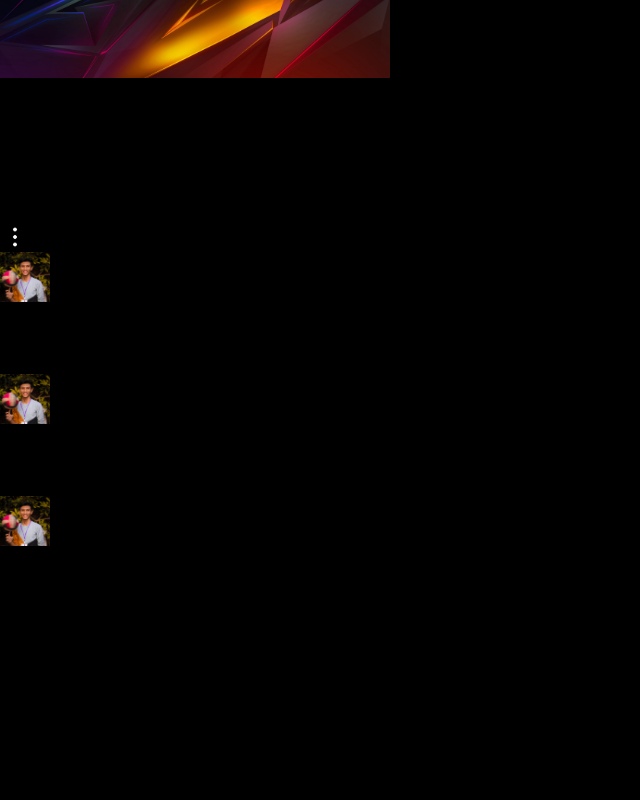
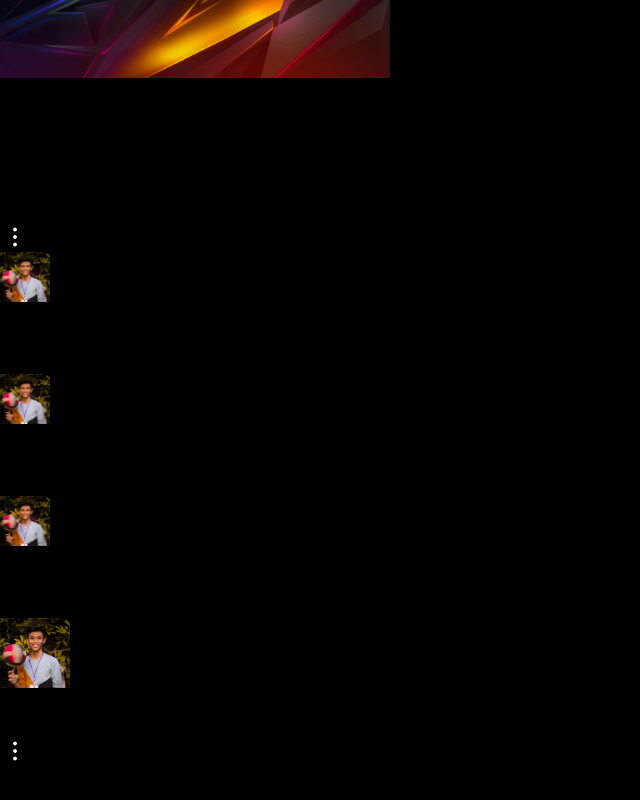
Before and after one commit to z3t444/Profile-grid-card, a React (Vite) app: page / in a window 1280 px wide. Shown: the part 1300-2100 px from the top of the page, without its empty margins (0-640 px from the left). Before the commit the page ends 1918 px from the top, so only its background shows below. Built offline with nearby package versions, Linux system fonts and the light colour scheme.

Commit message:
update github Social Card

```diff
--- a/src/content/section/Header.jsx
+++ b/src/content/section/Header.jsx
@@ -1,7 +1,7 @@
 function Header() {
   return (
     <>
-      <div className="text-2xl font-normal text-gray-400">Social Profile</div>
+      <div className="text-2xl font-normal mb-10 text-gray-400">Social Profile</div>
     </>
   );
 }
--- a/src/content/section/RecoFollow.jsx
+++ b/src/content/section/RecoFollow.jsx
@@ -23,7 +23,7 @@ function RecoFollow() {
               </div>
             </div>
             <div>
-              <button className="px-4 rounded-full bg-gradient-to-r from-[#f981c3] to-[#8d5af0]">
+              <button className="px-4 hover:scale-95 duration-300 rounded-full bg-gradient-to-r from-[#f981c3] to-[#8d5af0]">
                 <a className="text-sm text-gray-200" href="/">
                   Follow
                 </a>
@@ -40,7 +40,7 @@ function RecoFollow() {
               </div>
             </div>
             <div>
-              <button className="px-4 rounded-full bg-gradient-to-r from-[#f981c3] to-[#8d5af0]">
+              <button className="px-4 hover:scale-95 duration-300 rounded-full bg-gradient-to-r from-[#f981c3] to-[#8d5af0]">
                 <a className="text-sm text-gray-200" href="/">
                   Follow
                 </a>
@@ -57,7 +57,7 @@ function RecoFollow() {
               </div>
             </div>
             <div>
-              <button className="px-4 rounded-full bg-gradient-to-r from-[#f981c3] to-[#8d5af0]">
+              <button className="px-4 hover:scale-95 duration-300 rounded-full bg-gradient-to-r from-[#f981c3] to-[#8d5af0]">
                 <a className="text-sm text-gray-200" href="/">
                   Follow
                 </a>
--- /dev/null
+++ b/src/content/section/SocialGithub.jsx
@@ -0,0 +1,43 @@
+import ZetAsset from "../asset/zetAsset.jpg";
+import VerticalMenu from "../components/SocialGithub/asset/MenuVertical.svg";
+
+function SocialGithub() {
+  return (
+    <>
+      <div className="max-w-sm px-6 py-5 bg-[#171717] rounded-2xl">
+        <div className="flex items-center justify-between">
+          <div className="flex items-center gap-5">
+            <div className="asset-profile">
+              <img src={ZetAsset} width={70} className="rounded-full" alt="" />
+            </div>
+            <div>
+              <p className="text-gray-100">z3t444</p>
+              <p className="text-gray-400 text-[12px] mt-1">Frontend Developer</p>
+            </div>
+          </div>
+          <div>
+            <img src={VerticalMenu} alt="vertical Menu" />
+          </div>
+        </div>
+
+        {/* static */}
+        <div className="flex mt-10 text-start items-center gap-10">
+          <div>
+            <p className="text-gray-400">Followers</p>
+            <p className="text-gray-100 text-2xl mt-1">8</p>
+          </div>
+          <div>
+            <p className="text-gray-400">Following</p>
+            <p className="text-gray-100 text-2xl mt-1">10</p>
+          </div>
+          <div>
+            <p className="text-gray-400">Repository</p>
+            <p className="text-gray-100 text-2xl mt-1">30</p>
+          </div>
+        </div>
+      </div>
+    </>
+  );
+}
+
+export default SocialGithub;
--- a/src/layout/LayoutContent.jsx
+++ b/src/layout/LayoutContent.jsx
@@ -7,7 +7,7 @@ import CommunityCard from "../content/section/CommunityCard";
 import RecoFollowSection from "../content/section/RecoFollow";
 
 // center
-
+import GitHubSocial from "../content/section/SocialGithub";
 // right
 
 function LayoutContent() {
@@ -18,7 +18,7 @@ function LayoutContent() {
         <HeaderSection />
       </div>
       {/* card layout */}
-      <div>
+      <div className="flex items-center gap-5">
         {/* left */}
         <div>
           <ProfileCard />
@@ -27,7 +27,10 @@ function LayoutContent() {
           <CommunityCard />
           <RecoFollowSection />
         </div>
-        <div>{/* center */}</div>
+        <div>
+          {/* center */}
+          <GitHubSocial />
+        </div>
         <div>{/* right */}</div>
       </div>
     </>
```
Also changed, not shown: src/content/components/SocialGithub/asset/MenuVertical.svg (added).
